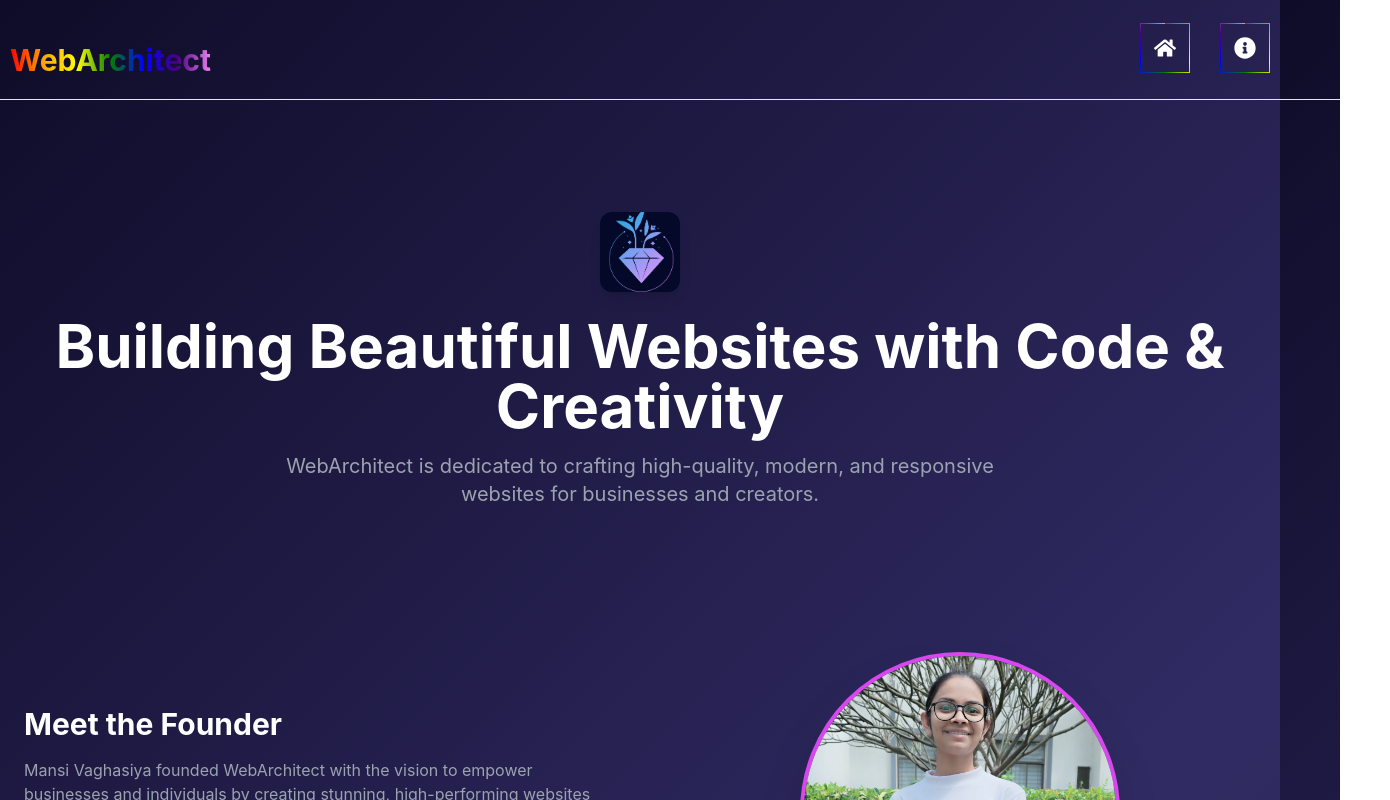
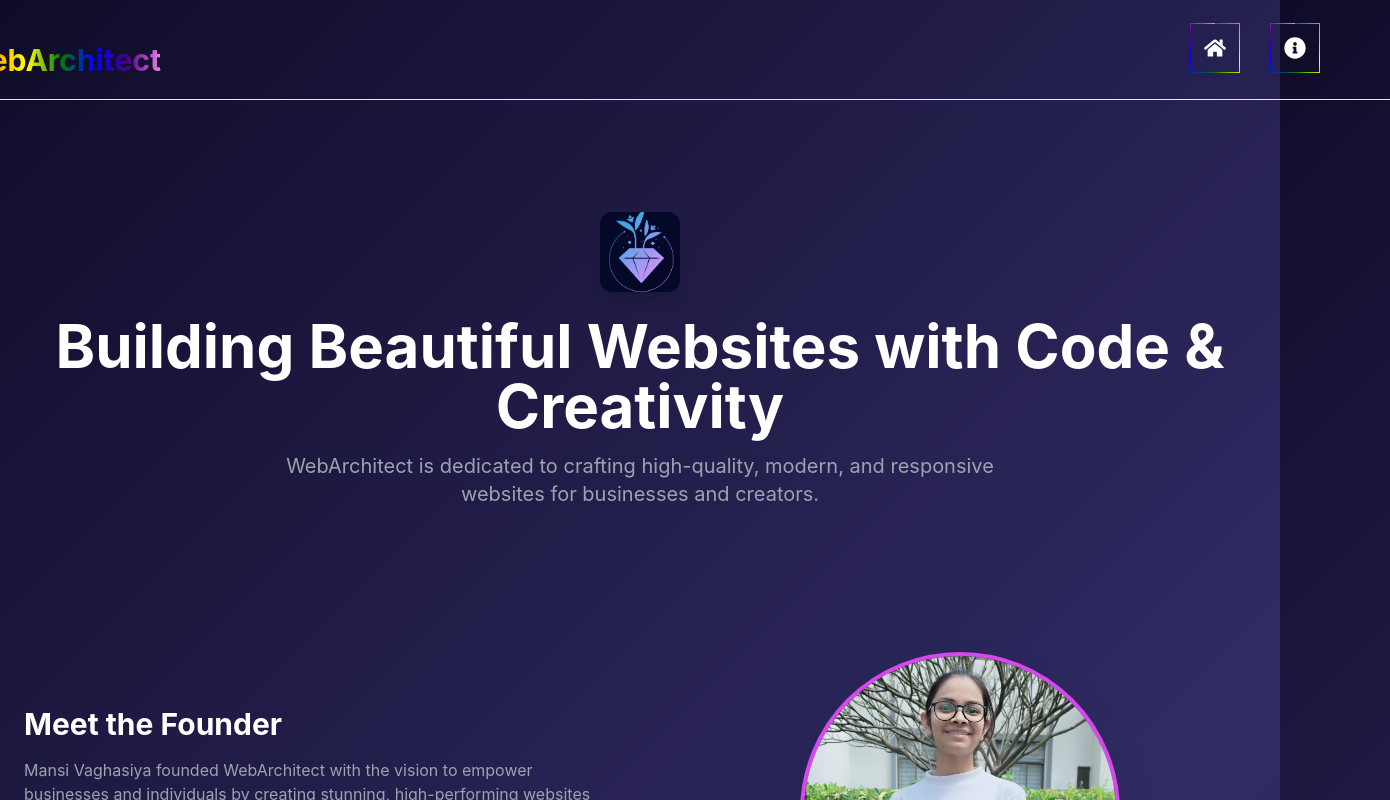
Before and after one commit to mansi-24082006/SmartUI, a React (Vite) app: page /about in a window 1280 px wide. Shown: the top 800 px of the page, 1390 px wide, since content can reach past the window. Built offline with nearby package versions, Linux system fonts and the light colour scheme.

Commit message:
Update App.css

```diff
--- a/src/App.css
+++ b/src/App.css
@@ -46,7 +46,7 @@ body {
 
 /* Navbar */
 .nav {
-  width: 1400px;
+  width: 1500px;
   border-bottom: 1px solid var(--color-border);
   padding: 1rem 3rem;
   display: flex;
```
